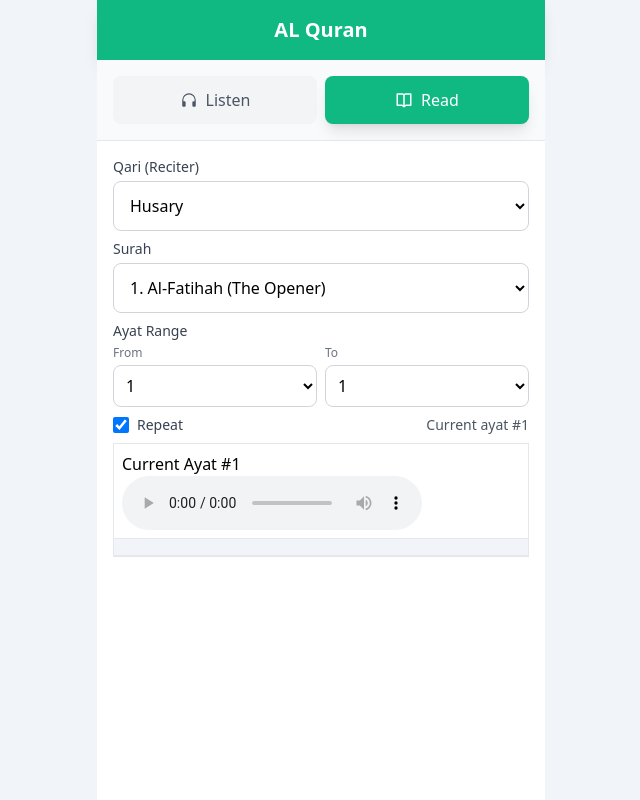
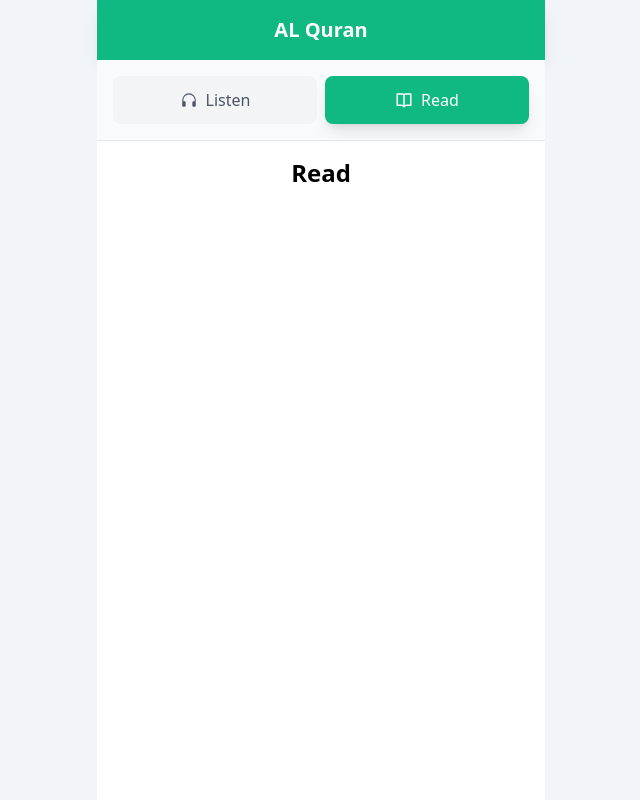
Before and after one commit to nhnasim333/AL-Quran-web, a React (Vite) app: page / in a window 1280 px wide. Both pictures are taken after a click on the button "Read". Shown: the whole page, without its empty margins (319-959 px from the left). Built offline with nearby package versions, Linux system fonts and the light colour scheme.

Commit message:
Refactor Player component to enhance tab navigation and improve layout for audio controls

```diff
--- a/src/components/Player.tsx
+++ b/src/components/Player.tsx
@@ -315,6 +315,8 @@ const QuranApp = () => {
           <TabButton tab="read" icon={<BiBookOpen size={18} />} label="Read" />
         </div>
       </div>
+      {activeTab === "listen" ? (
+        <>
           <div className="p-4 flex-grow overflow-hidden flex gap-2 flex-col ">
             <PlayControls
               qariKey={qariKey}
@@ -335,7 +337,9 @@ const QuranApp = () => {
                   onChange={() => setShouldRepeat(!shouldRepeat)}
                   className="w-4 h-4 text-emerald-600 bg-gray-100 border-gray-300 rounded focus:ring-emerald-500"
                 />
-            <span className="text-sm font-medium text-gray-700">Repeat</span>
+                <span className="text-sm font-medium text-gray-700">
+                  Repeat
+                </span>
               </label>
               <div className="text-sm text-gray-600">
                 Current ayat #{activeAyatNumber}
@@ -358,7 +362,9 @@ const QuranApp = () => {
                 {!isPlaying ? (
                   <button
                     className="flex-1 flex items-center justify-center gap-2 bg-emerald-500 hover:bg-emerald-600 text-white font-medium py-3 px-4 rounded-lg transition-colors duration-200"
-                onClick={() => handlePlay({ activeTrackUrl: activeTrackUrl })}
+                    onClick={() =>
+                      handlePlay({ activeTrackUrl: activeTrackUrl })
+                    }
                   >
                     <BiPlay size={20} />
                     Play
@@ -385,6 +391,12 @@ const QuranApp = () => {
               </div>
             </div>
           )}
+        </>
+      ) : (
+        <div className="p-4 flex-grow overflow-y-auto">
+          <h2 className="text-2xl font-bold mb-4 text-center">Read</h2>
+        </div>
+      )}
     </div>
   );
 };
```
Lines whose indentation alone changed are shown as unchanged.
